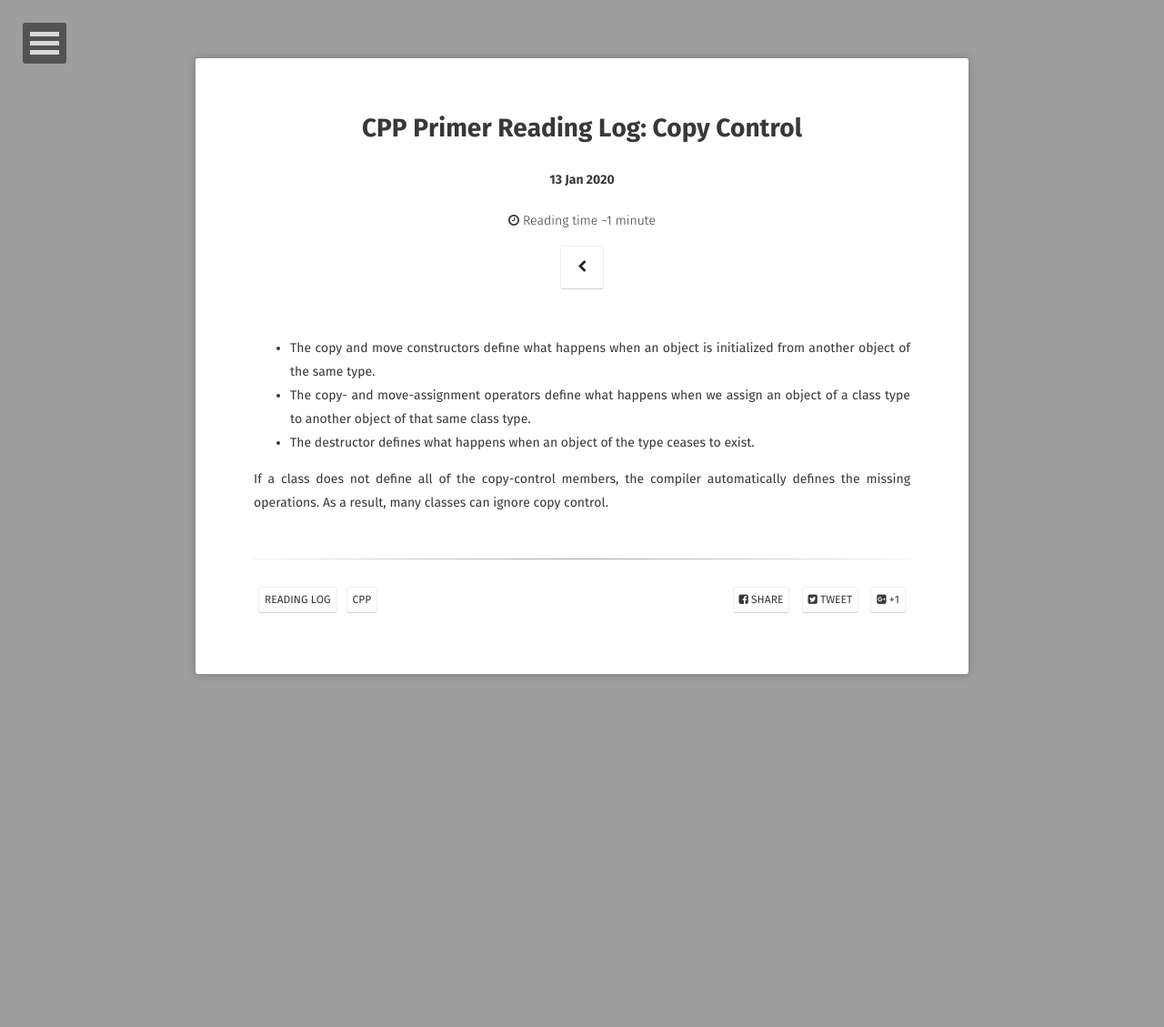
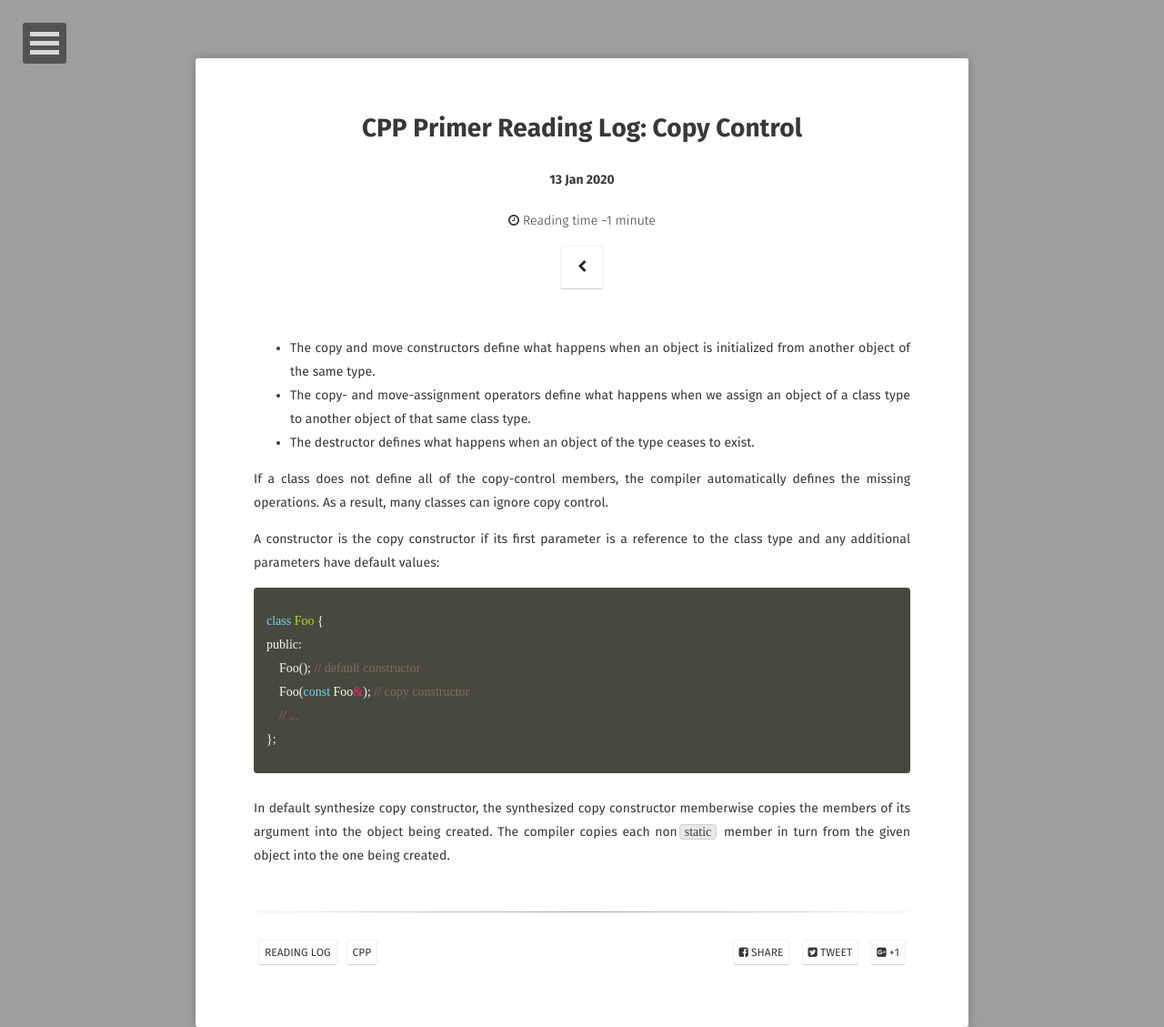
Before and after one commit to Planck35/planck35.github.io, a Jekyll site: the page built from _posts/2020-01-13-copy-control.md, in a window 1280 px wide. Shown: the whole page at 91% size. Built offline with Jekyll 4.4.1, drawn with Linux system fonts in a browser that asks for light colours; some web fonts are replaced; comment, search, counter and statistics services are not loaded; before the commit the page ends 964 px from its top, so only the background shows below that.

Commit message:
update jekyll versioon

```diff
--- a/_posts/2020-01-13-copy-control.md
+++ b/_posts/2020-01-13-copy-control.md
@@ -11,3 +11,14 @@ tag: [reading log, cpp]
 - The destructor defines what happens when an object of the type ceases to exist.
 
 If a class does not define all of the copy-control members, the compiler automatically defines the missing operations. As a result, many classes can ignore copy control.
+
+A constructor is the copy constructor if its first parameter is a reference to the class type and any additional parameters have default values:
+{% highlight cpp %}
+class Foo {
+public:
+    Foo(); // default constructor
+    Foo(const Foo&); // copy constructor
+    // ...
+};
+{% endhighlight %}
+In default synthesize copy constructor, the synthesized copy constructor memberwise copies the members of its argument into the object being created. The compiler copies each non`static` member in turn from the given object into the one being created.
```
